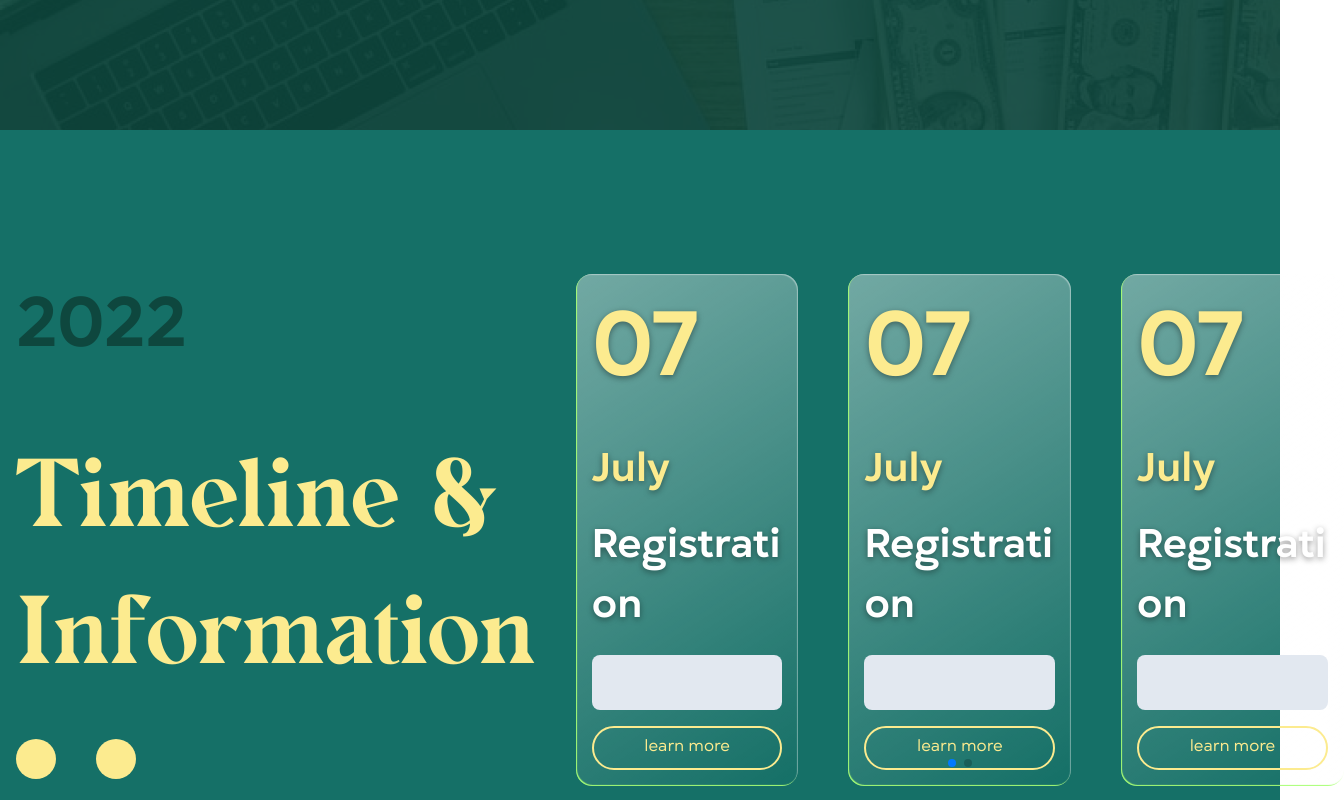
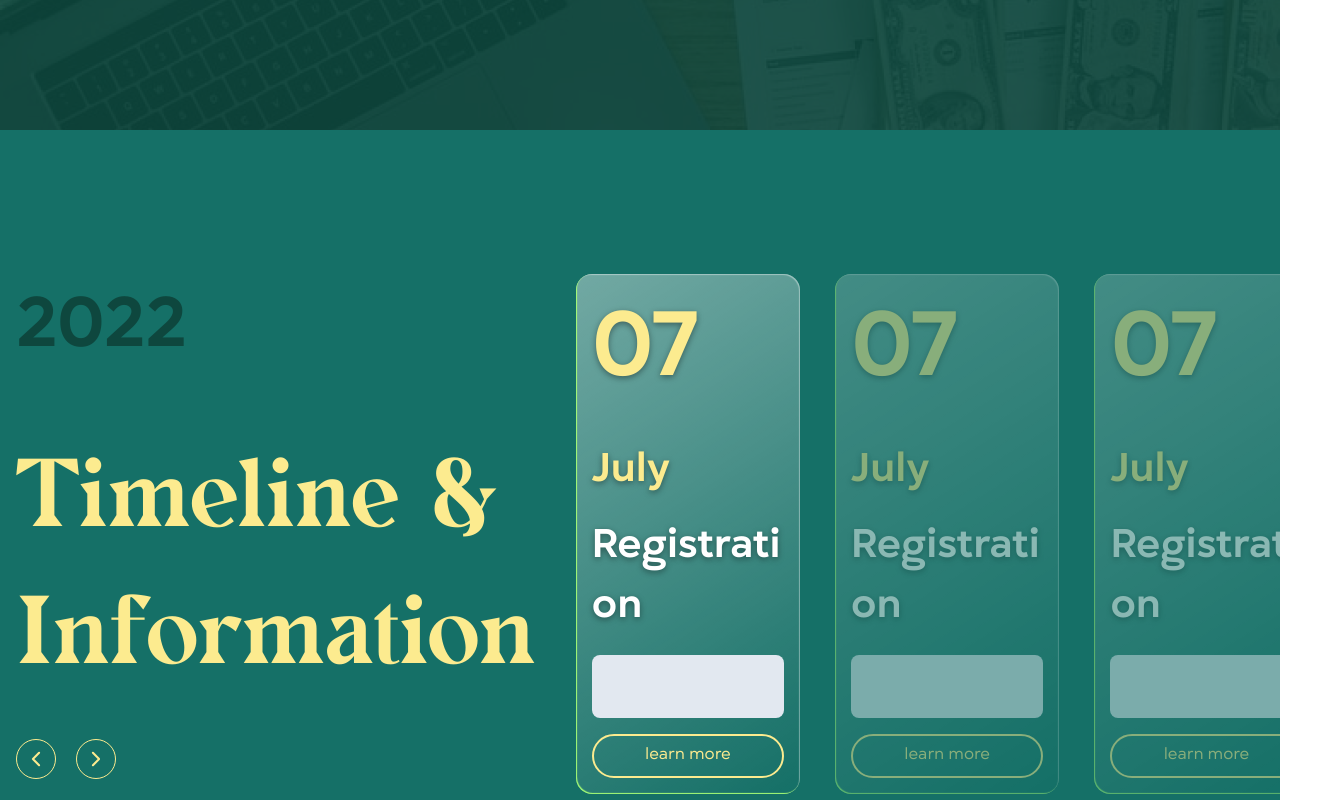
Before and after one commit to phiapple/GMAD2022-web, a Next.js app: page /nao in a window 1280 px wide. Shown: the part 740-1540 px from the top of the page, 1344 px wide, since content can reach past the window. Built offline with nearby package versions, Linux system fonts and the light colour scheme.

Commit message:
fea: footer

```diff
--- a/package.json
+++ b/package.json
@@ -18,6 +18,7 @@
 		"next": "^12.2.2",
 		"react": "18.2.0",
 		"react-dom": "18.2.0",
+		"react-icons": "^4.4.0",
 		"react-router-dom": "^6.3.0",
 		"react-scroll": "^1.8.7",
 		"swiper": "^8.3.2",
--- /dev/null
+++ b/src/components/Footer/index.js
@@ -0,0 +1,23 @@
+import Image from 'next/image';
+import { FaInstagram, FaFacebook, FaLinkedin, FaTwitter } from 'react-icons/fa';
+
+export default function Footer() {
+	return (
+		<footer className="h-24 px-10 flex justify-between items-center bg-black">
+			<div className="relative h-full w-40">
+				<Image
+					src="/images/logo/Logo GMAD Putih.png"
+					layout="fill"
+					objectFit="contain"
+					alt="logo gmad"
+				/>
+			</div>
+			<div className="grid grid-cols-4 gap-4 text-white">
+				<FaInstagram className="h-12 w-12 bg-c-blue-logo p-3 rounded-full" />
+				<FaFacebook className="h-12 w-12 bg-c-blue-logo p-3 rounded-full" />
+				<FaTwitter className="h-12 w-12 bg-c-blue-logo p-3 rounded-full" />
+				<FaLinkedin className="h-12 w-12 bg-c-blue-logo p-3 rounded-full" />
+			</div>
+		</footer>
+	);
+}
--- a/src/pages/_app.js
+++ b/src/pages/_app.js
@@ -1,8 +1,14 @@
 // import 'bootstrap/dist/css/bootstrap.css'
 import '../styles/globals.css';
+import Footer from 'components/footer';
 
 function MyApp({ Component, pageProps }) {
-	return <Component {...pageProps} />;
+	return (
+		<>
+			<Component {...pageProps} />
+			<Footer />
+		</>
+	);
 }
 
 export default MyApp;
--- a/src/pages/nao.js
+++ b/src/pages/nao/index.js
@@ -1,6 +1,6 @@
 import React from 'react';
 import Head from 'next/head';
-import Navbar from '../components/Navbar/Navbar';
+import Navbar from '../../components/Navbar/Navbar';
 
 import { Swiper, SwiperSlide } from 'swiper/react';
 import { Pagination } from 'swiper';
@@ -8,7 +8,44 @@ import { Pagination } from 'swiper';
 import 'swiper/css';
 import 'swiper/css/pagination';
 
+import { IoChevronBack, IoChevronForward } from 'react-icons/io5';
+
 const timelines = [
+	{
+		date: '07',
+		month: 'July',
+		eventName: 'Registration',
+		imgSrc: '',
+		link: ''
+	},
+	{
+		date: '07',
+		month: 'July',
+		eventName: 'Registration',
+		imgSrc: '',
+		link: ''
+	},
+	{
+		date: '07',
+		month: 'July',
+		eventName: 'Registration',
+		imgSrc: '',
+		link: ''
+	},
+	{
+		date: '07',
+		month: 'July',
+		eventName: 'Registration',
+		imgSrc: '',
+		link: ''
+	},
+	{
+		date: '07',
+		month: 'July',
+		eventName: 'Registration',
+		imgSrc: '',
+		link: ''
+	},
 	{
 		date: '07',
 		month: 'July',
@@ -66,33 +103,43 @@ function nao() {
 					</div>
 				</div>
 			</div>
-			<div className="h-screen w-full pl-20 py-36 gap-10 flex items-center justify-center bg-green-light">
+			<div className="h-screen w-full pl-20 py-36 gap-10 flex items-center justify-center bg-green-light max-w-full overflow-hidden">
 				<div className="flex-[1] flex flex-col gap-10">
 					<h2 className="text-green-dark font-bold">2022</h2>
 					<h1 className="font-chromate text-c-yellow">
 						Timeline & Information
 					</h1>
-					<div className="flex gap-10">
-						<span className="w-10 h-10 rounded-full bg-c-yellow" />
-						<span className="w-10 h-10 rounded-full bg-c-yellow" />
+					<div className="flex gap-5">
+						<IoChevronBack className="p-2 w-10 h-10 rounded-full text-c-yellow border border-c-yellow hover:bg-c-yellow hover:text-green-dark cursor-pointer" />
+						<IoChevronForward className="p-2 w-10 h-10 rounded-full text-c-yellow border border-c-yellow hover:bg-c-yellow hover:text-green-dark cursor-pointer" />
 					</div>
 				</div>
 				<div className="flex-[3] w-full h-full">
+					<style>
+						{`
+							.swiper-slide{
+								opacity: 0.5
+							}
+							.swiper-slide-active{
+								opacity: 1
+							}
+						`}
+					</style>
 					<Swiper
+						loop
+						reverseDirection={true}
 						slidesPerView={3}
-						spaceBetween={50}
+						spaceBetween={10}
 						pagination={{
 							clickable: true
 						}}
 						modules={[Pagination]}
-						className="w-[60vw] h-full"
+						className="w-[60vw] h-[75vh]"
 					>
 						{timelines.map((val, index) => {
 							return (
-								<SwiperSlide
-									className="h-full w-[15vw] p-4 flex flex-col gap-4 rounded-2xl break-words profile-card outline-gradient"
-									key={index}
-								>
+								<SwiperSlide className="h-full" key={index}>
+									<div className="h-[65vh] w-[17.5vw] p-4 flex flex-col gap-4 rounded-2xl break-words profile-card outline-gradient">
 										<h1 className="font-bold leading-1 text-c-yellow text-shadow">
 											{val.date}
 										</h1>
@@ -103,9 +150,10 @@ function nao() {
 											{val.eventName}
 										</h4>
 										<div className="h-[20%] w-full bg-slate-200 rounded-lg"></div>
-									<button className="p-2 rounded-full border-2 font-medium text-c-yellow border-c-yellow bg-transparent">
+										<button className="p-2 rounded-full border-2 font-medium text-c-yellow border-c-yellow bg-transparent hover:!bg-c-yellow hover:text-green-light cursor-pointer">
 											learn more
 										</button>
+									</div>
 								</SwiperSlide>
 							);
 						})}
@@ -116,20 +164,22 @@ function nao() {
 				<div className="absolute w-full h-full bg-green-dark/90"></div>
 				<div className="absolute z-10 w-full h-full p-36 flex flex-col gap-60 items-center justify-center ">
 					<div className="flex flex-col items-center justify-center gap-10">
-						<h1 className="font-chromate text-c-yellow">Booklet & Guideline</h1>
+						<h1 className="font-chromate text-c-yellow outlineText">
+							Booklet & Guideline
+						</h1>
 						<div className="text-white w-[40vw]">
 							Lorem ipsum dolor sit amet, consectetur adipiscing elit. Praesent
 							consequat vel ligula ac maximus. Aliquam quis erat quam. Mauris
 							vel hendrerit elit.
 						</div>
-						<button className="w-fit px-4 py-2 bg-transparent border-2 border-c-yellow rounded-full text-c-yellow font-medium">
+						<button className="w-fit px-4 py-2 bg-transparent border-2 border-c-yellow rounded-full text-c-yellow font-medium hover:!bg-c-yellow hover:text-green-dark cursor-pointer">
 							Learn more
 						</button>
 					</div>
 
 					<div className="relative flex flex-col items-center justify-center gap-10 w-full">
 						<div className="absolute w-full h-full bg-register bg-no-repeat bg-contain"></div>
-						<div className="p-4 h-[30vw] w-[30vw] flex items-center justify-center glassmo rounded-full text-c-yellow outline-gradient">
+						<div className="p-4 h-[35vw] w-[35vw] flex items-center justify-center glassmo rounded-full text-c-yellow outline-gradient">
 							<h1 className="font-chromate text-center outlineText">
 								Register Now!
 							</h1>
--- a/tailwind.config.js
+++ b/tailwind.config.js
@@ -11,6 +11,9 @@ module.exports = {
 		extend: {
 			colors: {
 				current: 'currentColor',
+				'c-blue': {
+					logo: '#006970'
+				},
 				green: {
 					light: '#157067',
 					dark: '#0E473E'
```
Also changed, not shown: public/images/logo/Logo GMAD Putih.png (added). Lines whose indentation alone changed are shown as unchanged.
